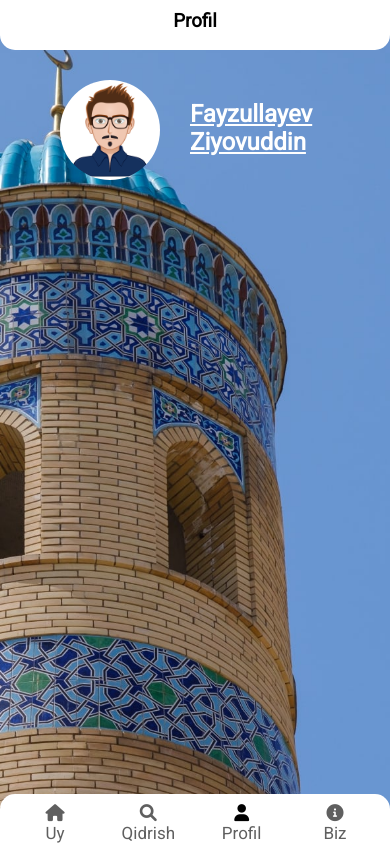
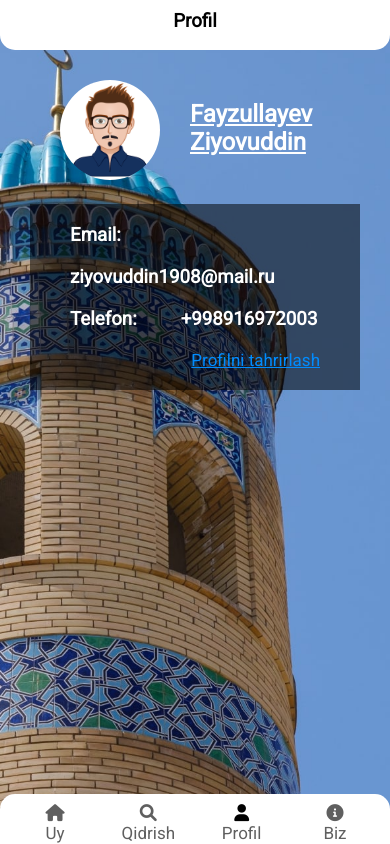
Before and after one commit to Azimjon-exe/World360, a plain HTML site: page profil.html in a window 390 px wide. Drawn offline with Linux system fonts and the light colour scheme.

Commit message:
mobile start

```diff
--- a/css/main.css
+++ b/css/main.css
@@ -130,6 +130,22 @@ border-radius: 5px;
     text-decoration: underline;
     color: white;
 }
+.all>.infop{
+    color: white;
+    background-color: rgba(0, 0, 0, 0.527);
+    padding: 10px 20px;
+}
+.all>.infop>h3{
+    padding: 10px 20px;
+    display: inline-block;
+}
+.all>.infop>.editp{
+    padding: 10px 20px;
+    color: rgb(0, 140, 255);
+    font-size: 17px;
+    display: block;
+    text-align: right;
+}
 
 /* We all */
 .all>.aboutwe{
--- a/profil.html
+++ b/profil.html
@@ -26,6 +26,13 @@
             <div class="nameme">
                 <h2>Fayzullayev <br>Ziyovuddin</h2>
             </div>
+        </div>
+        <div class="infop">
+            <h3>Email:</h3>
+            <h3>ziyovuddin1908@mail.ru</h3><br>
+            <h3>Telefon:</h3>
+            <h3>+998916972003</h3>
+            <a class="editp" href="#">Profilni tahrirlash</a>
         </div>
     </div>
 
```
